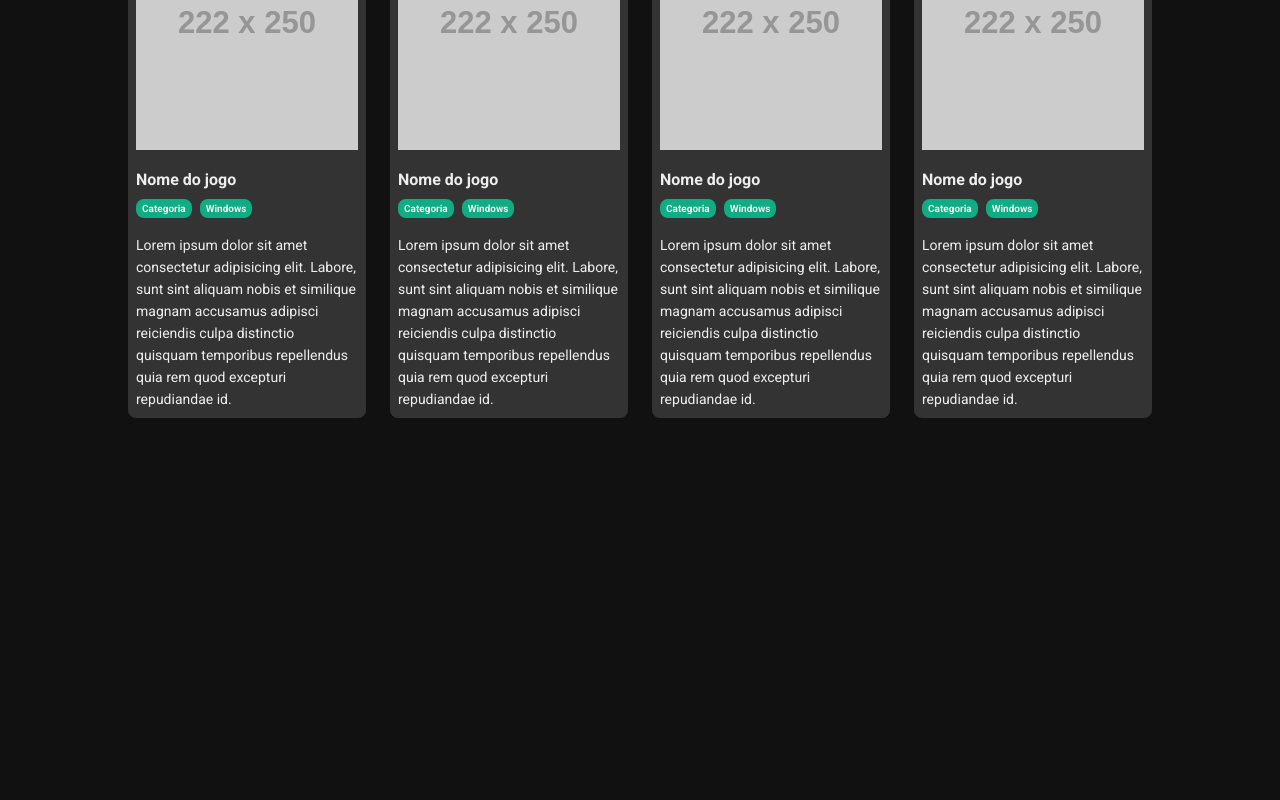
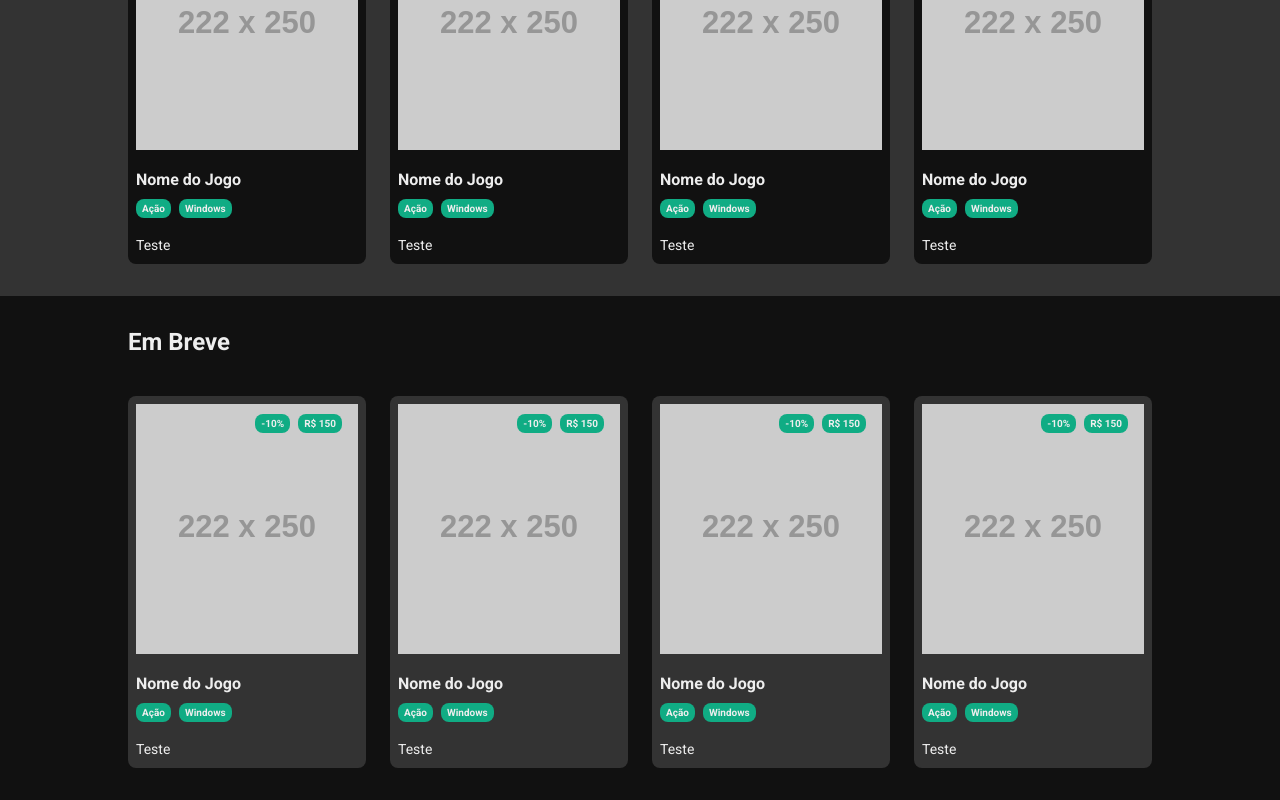
Before and after one commit to Yuri-Romeu/eplay, a React (Create React App) app: page / in a window 1280 px wide. Shown: the part 968-1768 px from the top of the page. Before the commit the page ends 1418 px from the top, so only its background shows below. Built offline with nearby package versions, Linux system fonts and the light colour scheme.

Commit message:
estilização das seções e nos componetes de Card

```diff
--- a/src/App.tsx
+++ b/src/App.tsx
@@ -11,6 +11,7 @@
       <>
         <Banner />
         <ProductsList title="Promoções" background="gray" />
+        <ProductsList title="Em Breve" background="black" />
       </>
     )
   }
--- a/src/components/Product/index.tsx
+++ b/src/components/Product/index.tsx
@@ -1,19 +1,35 @@
 import Tag from '../Tag';
-import { Card, Descricao, Titulo } from './styles';
+import { Card, Descricao, Infos, Titulo } from './styles';
 
-const Product = () => {
+type Props = {
+  title: string;
+  category: string;
+  system: string;
+  description: string;
+  infos: string[];
+  image: string;
+};
+
+const Product = ({
+  title,
+  category,
+  system,
+  description,
+  infos,
+  image
+}: Props) => {
   return (
     <Card>
-      <img src="https://placehold.co/222x250" />
-      <Titulo>Nome do jogo</Titulo>
-      <Tag>Categoria</Tag>
-      <Tag>Windows</Tag>
-      <Descricao>
-        Lorem ipsum dolor sit amet consectetur adipisicing elit. Labore, sunt
-        sint aliquam nobis et similique magnam accusamus adipisci reiciendis
-        culpa distinctio quisquam temporibus repellendus quia rem quod excepturi
-        repudiandae id.
-      </Descricao>
+      <img src={image} alt={title} />
+      <Infos>
+        {infos.map((info) => (
+          <Tag key={info}>{info}</Tag>
+        ))}
+      </Infos>
+      <Titulo>{title}</Titulo>
+      <Tag>{category}</Tag>
+      <Tag>{system}</Tag>
+      <Descricao>{description} </Descricao>
     </Card>
   );
 };
--- a/src/components/Product/styles.ts
+++ b/src/components/Product/styles.ts
@@ -6,6 +6,7 @@
   background-color: ${Cores.cinza};
   border-radius: 8px;
   padding: 8px;
+  position: relative;
 
   ${TagContainer} {
     margin-right: 8px;
@@ -26,3 +27,9 @@
   display: block;
   margin-top: 16px;
 `;
+
+export const Infos = styled.div`
+  position: absolute;
+  top: 16px;
+  right: 16px;
+`;
--- a/src/components/ProductsList/index.tsx
+++ b/src/components/ProductsList/index.tsx
@@ -1,21 +1,49 @@
 import Product from '../Product';
 import { Container, List } from './styles';
 
-type Props = {
+export type Props = {
   title: string;
   background: 'gray' | 'black';
 };
 
 const ProductsList = ({ title, background }: Props) => {
   return (
-    <Container>
+    <Container background={background}>
       <div className="container">
         <h2>{title}</h2>
         <List>
-          <Product />
-          <Product />
-          <Product />
-          <Product />
+          <Product
+            category="Ação"
+            description="Teste"
+            image="https://placehold.co/222x250"
+            infos={['-10%', 'R$ 150']}
+            system="Windows"
+            title="Nome do Jogo"
+          />
+          <Product
+            category="Ação"
+            description="Teste"
+            image="https://placehold.co/222x250"
+            infos={['-10%', 'R$ 150']}
+            system="Windows"
+            title="Nome do Jogo"
+          />
+          <Product
+            category="Ação"
+            description="Teste"
+            image="https://placehold.co/222x250"
+            infos={['-10%', 'R$ 150']}
+            system="Windows"
+            title="Nome do Jogo"
+          />
+          <Product
+            category="Ação"
+            description="Teste"
+            image="https://placehold.co/222x250"
+            infos={['-10%', 'R$ 150']}
+            system="Windows"
+            title="Nome do Jogo"
+          />
         </List>
       </div>
     </Container>
--- a/src/components/ProductsList/styles.ts
+++ b/src/components/ProductsList/styles.ts
@@ -1,7 +1,17 @@
 import styled from 'styled-components';
+import { Props } from '.';
+import { Cores } from '../../styles';
+import { Card } from '../Product/styles';
 
-export const Container = styled.section`
+export const Container = styled.section<Omit<Props, 'title'>>`
   padding: 32px 0;
+  background-color: ${(props) =>
+    props.background === 'black' ? Cores.preta : Cores.cinza};
+
+  ${Card} {
+    background-color: ${(props) =>
+      props.background === 'black' ? Cores.cinza : Cores.preta};
+  }
 `;
 
 export const List = styled.ul`
```
